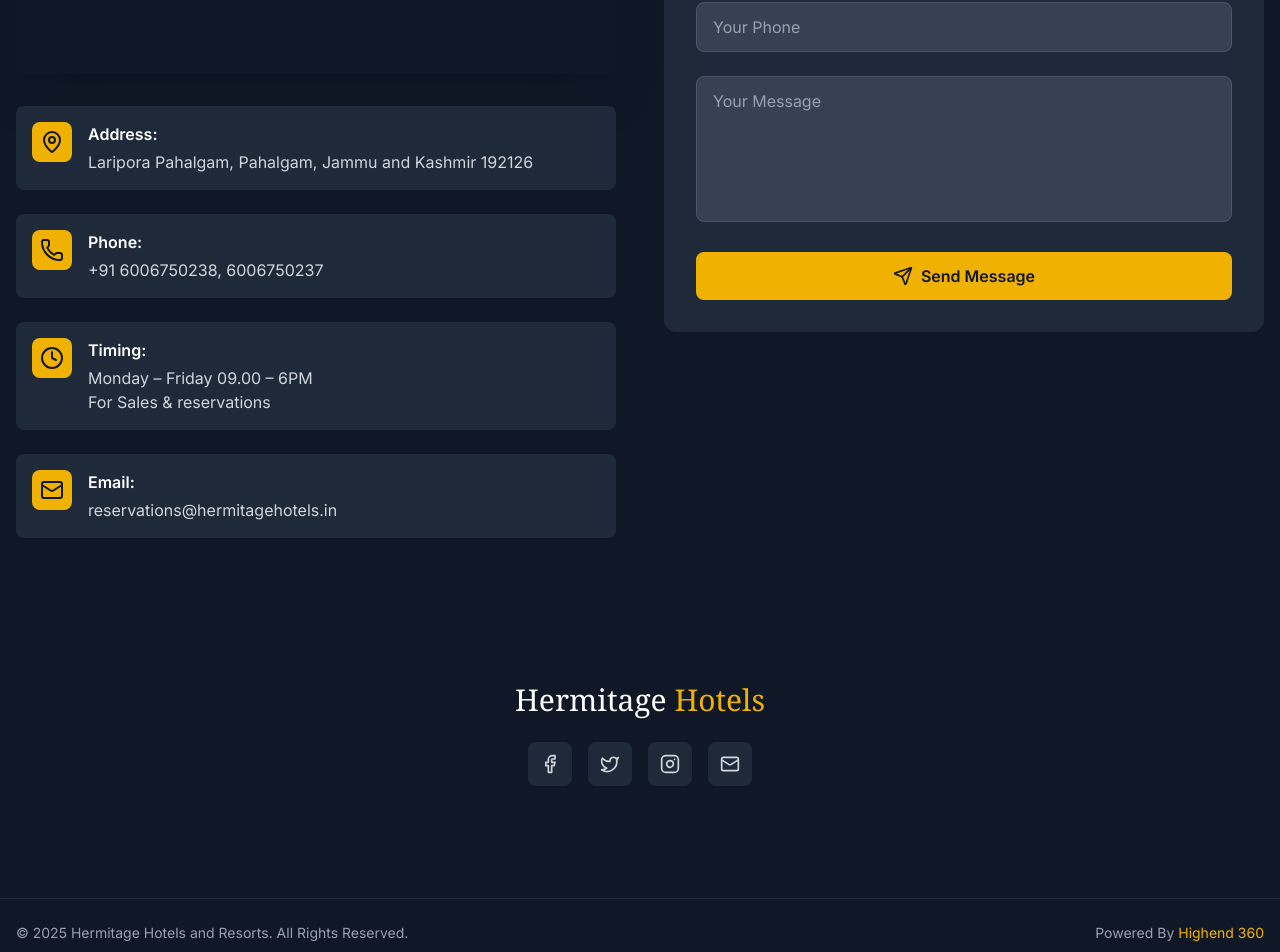
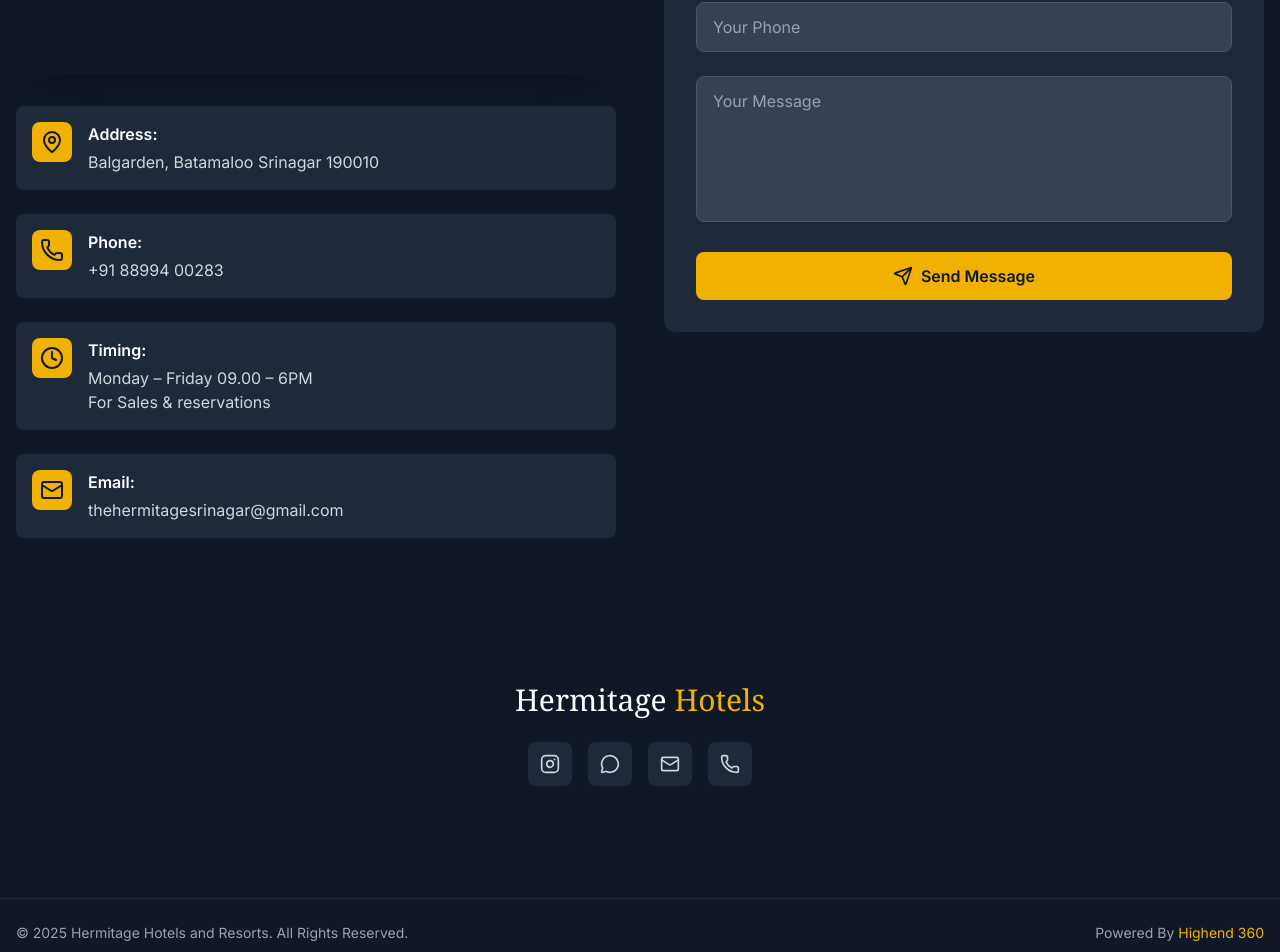
Before and after one commit to SafalBhandari12/hermitagesrinagar, a Next.js app: page / in a window 1280 px wide. Shown: the part 5477-6429 px from the top of the page. Built offline with nearby package versions, Linux system fonts and the light colour scheme; grey boxes are pictures that could not be loaded; a web font is replaced by a local one.

Commit message:
added original details

```diff
--- a/app/contact/page.tsx
+++ b/app/contact/page.tsx
@@ -10,23 +10,19 @@
   {
     icon: MapPin,
     title: "Address",
-    details: [
-      "Laripora Pahalgam",
-      "Pahalgam, Jammu and Kashmir 192126",
-      "India",
-    ],
+    details: ["Balgarden", "Batamaloo Srinagar 190010", "India"],
     color: "text-blue-600",
   },
   {
     icon: Phone,
     title: "Phone",
-    details: ["+91 6006750238", "+91 6006750237", "+91 01936243044"],
+    details: ["+918899400283"],
     color: "text-green-600",
   },
   {
     icon: Mail,
     title: "Email",
-    details: ["reservations@hermitagehotels.in", "info@hermitagehotels.in"],
+    details: ["thehermitagesrinagar@gmail.com"],
     color: "text-purple-600",
   },
   {
--- a/components/ContactSection.tsx
+++ b/components/ContactSection.tsx
@@ -14,8 +14,26 @@
 
   const handleSubmit = (e: React.FormEvent) => {
     e.preventDefault();
-    // Handle form submission here
-    console.log("Form submitted:", formData);
+
+    // Create email body with form data
+    const emailBody = `
+Name: ${formData.name}
+Email: ${formData.email}
+Phone: ${formData.phone}
+
+Message:
+${formData.message}
+    `.trim();
+
+    // Create mailto link
+    const subject = encodeURIComponent(
+      "Contact Form Submission - Hermitage Hotels"
+    );
+    const body = encodeURIComponent(emailBody);
+    const mailtoLink = `mailto:thehermitagesrinagar@gmail.com?subject=${subject}&body=${body}`;
+
+    // Open email client
+    window.location.href = mailtoLink;
   };
 
   const handleChange = (
@@ -41,7 +59,7 @@
             {/* Google Map */}
             <div className='mb-8 rounded-xl overflow-hidden shadow-2xl'>
               <iframe
-                src='https://www.google.com/maps/embed?pb=!1m14!1m8!1m3!1d13225.864964758259!2d75.3225794!3d34.0319094!3m2!1i1024!2i768!4f13.1!3m3!1m2!1s0x38e23f137d974869%3A0xf216fecd19e32f5a!2sThe%20Hermitage%20By%20Grand%20Resorts!5e0!3m2!1sen!2sin!4v1723542419473!5m2!1sen!2sin'
+                src='https://www.google.com/maps/embed?pb=!1m18!1m12!1m3!1d3303.5157068!2d74.799026!3d34.0771574!2m3!1f0!2f0!3f0!3m2!1i1024!2i768!4f13.1!3m3!1m2!1s0x38e18ff1066153af%3A0xb23025063b4e42e3!2sPolice%20Station%20-%20Batamaloo!5e0!3m2!1sen!2sin!4v1735842000000!5m2!1sen!2sin'
                 width='100%'
                 height='300'
                 style={{ border: 0 }}
@@ -65,7 +83,7 @@
                 <div>
                   <h4 className='text-white font-semibold mb-1'>Address:</h4>
                   <p className='text-gray-300'>
-                    Laripora Pahalgam, Pahalgam, Jammu and Kashmir 192126
+                    Balgarden, Batamaloo Srinagar 190010
                   </p>
                 </div>
               </motion.div>
@@ -80,7 +98,7 @@
                 </div>
                 <div>
                   <h4 className='text-white font-semibold mb-1'>Phone:</h4>
-                  <p className='text-gray-300'>+91 6006750238, 6006750237</p>
+                  <p className='text-gray-300'>+91 88994 00283</p>
                 </div>
               </motion.div>
 
@@ -113,7 +131,7 @@
                 <div>
                   <h4 className='text-white font-semibold mb-1'>Email:</h4>
                   <p className='text-gray-300'>
-                    reservations@hermitagehotels.in
+                    thehermitagesrinagar@gmail.com
                   </p>
                 </div>
               </motion.div>
--- a/components/Footer.tsx
+++ b/components/Footer.tsx
@@ -1,51 +1,34 @@
 import Link from "next/link";
-import {
-  Facebook,
-  Twitter,
-  Instagram,
-  Mail,
-  Phone,
-  MapPin,
-} from "lucide-react";
+import { Instagram, Mail, Phone, MapPin, MessageCircle } from "lucide-react";
 
 export default function Footer() {
   const currentYear = new Date().getFullYear();
 
-  const quickLinks = [
-    { name: "Virtual Tour", href: "/virtual-tour" },
-    { name: "Video Tour", href: "/video-tour" },
-    { name: "Gallery", href: "/gallery" },
-    { name: "Pay Direct", href: "/pay-direct" },
-    { name: "Direct Booking", href: "/rooms" },
-  ];
-
-  const aboutLinks = [
-    { name: "About Us", href: "/about" },
-    { name: "Privacy Policy", href: "/privacy-policy" },
+  const socialLinks = [
     {
-      name: "Trip Advisor",
-      href: "https://www.tripadvisor.in/Hotel_Review-g665884-d17729599-Reviews-Hermitage-Pahalgam_Anantnag_District_Kashmir_Jammu_and_Kashmir.html",
+      name: "Instagram",
+      href: "https://www.instagram.com/hermitage_srinagar/",
+      icon: Instagram,
     },
     {
-      name: "Location",
-      href: "https://www.google.com/maps/place/The+Hermitage+By+Grand+Resorts",
+      name: "WhatsApp",
+      href: "https://wa.me/918899400283",
+      icon: MessageCircle,
     },
-    { name: "Contact Us", href: "/contact" },
-  ];
-
-  const socialLinks = [
-    { name: "Facebook", href: "#", icon: Facebook },
-    { name: "Twitter", href: "#", icon: Twitter },
-    { name: "Instagram", href: "#", icon: Instagram },
     {
       name: "Email",
-      href: "mailto:reservations@hermitagehotels.in",
+      href: "mailto:thehermitagesrinagar@gmail.com",
       icon: Mail,
+    },
+    {
+      name: "Phone",
+      href: "tel:+918899400283",
+      icon: Phone,
     },
   ];
 
   const mapHref =
-    "https://www.google.com/maps/place/The+Hermitage+By+Grand+Resorts";
+    "https://www.google.com/maps/place/Police+Station+-+Batamaloo/@34.0771574,74.799026,56m/data=!3m1!1e3!4m6!3m5!1s0x38e18ff1066153af:0xb23025063b4e42e3!8m2!3d34.077256!4d74.7957152!16s%2Fg%2F124ss91r_?entry=ttu&g_ep=EgoyMDI1MTAwMS4wIKXMDSoASAFQAw%3D%3D";
 
   return (
     <footer className='bg-gray-900 text-white'>
```
